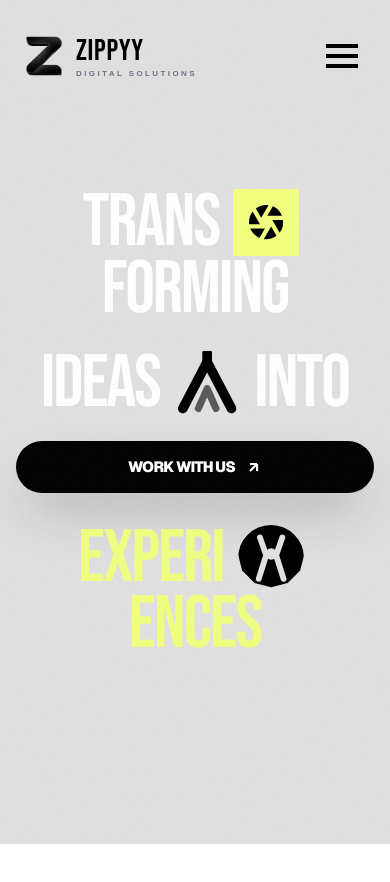
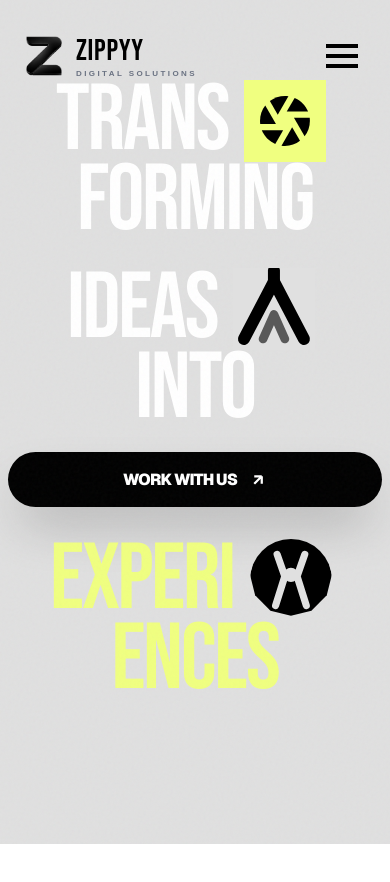
Before and after one commit to sanjaipandian-as/Zippy_Digital_solutions, a Next.js app in the folder frontend/: page / in a window 390 px wide. Shown: the top 882 px of the page. Built offline with nearby package versions, Linux system fonts and the light colour scheme.

Commit message:
Bug resolved

```diff
--- a/frontend/src/components/landing-page/Hero.jsx
+++ b/frontend/src/components/landing-page/Hero.jsx
@@ -204,8 +204,8 @@ export default function App() {
         }
     };
 
-    const fontClass = "font-bebas text-[19vw] sm:text-[20vw] md:text-[11rem] lg:text-[14.5rem] leading-[0.8] md:leading-[0.75] tracking-tight text-white select-none whitespace-normal md:whitespace-nowrap";
-    const shapeWrapper = "w-[17vw] h-[17vw] sm:w-[18vw] sm:h-[18vw] md:w-[8rem] md:h-[8rem] lg:w-[11.5rem] lg:h-[11.5rem] mx-2 sm:mx-2.5 md:mx-6 shrink-0 self-center z-20";
+    const fontClass = "font-bebas text-[24vw] md:text-[11rem] lg:text-[14.5rem] leading-[0.75] tracking-tight text-white select-none whitespace-normal md:whitespace-nowrap";
+    const shapeWrapper = "w-[21vw] h-[21vw] md:w-[8rem] md:h-[8rem] lg:w-[11.5rem] lg:h-[11.5rem] mx-2 md:mx-6 shrink-0 self-center z-20";
 
     useEffect(() => {
         // Force scroll to top on mount/reload
@@ -269,16 +269,16 @@ export default function App() {
 
     const CenteredOrbit = () => {
         // Diagonal offset values
-        const offset = isMobile ? 50 : 150;
+        const offset = isMobile ? 60 : 150;
 
         return (
             <motion.div
                 className="fixed inset-0 z-50 flex items-center justify-center pointer-events-none"
             >
-                <div className="flex items-center justify-center gap-3 sm:gap-4 md:gap-12 lg:gap-16">
+                <div className="flex items-center justify-center gap-4 md:gap-12 lg:gap-16">
                     {/* Icon 1: Asterisk - From Left -> Horizontal -> Up-Left Diagonal */}
                     <motion.div
-                        className="w-[17vw] h-[17vw] sm:w-[18vw] sm:h-[18vw] md:w-[8rem] md:h-[8rem] lg:w-[11.5rem] lg:h-[11.5rem] relative"
+                        className="w-[21vw] h-[21vw] md:w-[8rem] md:h-[8rem] lg:w-[11.5rem] lg:h-[11.5rem] relative"
                         initial={{ x: "-100vw", y: 0, opacity: 0 }}
                         animate={{
                             x: 0,
@@ -298,7 +298,7 @@ export default function App() {
 
                     {/* Icon 2: Cluster - From Bottom -> Horizontal -> Center Diagonal */}
                     <motion.div
-                        className="w-[17vw] h-[17vw] sm:w-[18vw] sm:h-[18vw] md:w-[8rem] md:h-[8rem] lg:w-[11.5rem] lg:h-[11.5rem] relative"
+                        className="w-[21vw] h-[21vw] md:w-[8rem] md:h-[8rem] lg:w-[11.5rem] lg:h-[11.5rem] relative"
                         initial={{ y: "100vh", opacity: 0 }}
                         animate={{
                             y: ["100vh", 0, 0], // 0 to 0.5 (Enter), 0.5 to 1 (Stay)
@@ -316,7 +316,7 @@ export default function App() {
 
                     {/* Icon 3: Arrow - From Right -> Horizontal -> Down-Right Diagonal */}
                     <motion.div
-                        className="w-[17vw] h-[17vw] sm:w-[18vw] sm:h-[18vw] md:w-[8rem] md:h-[8rem] lg:w-[11.5rem] lg:h-[11.5rem] relative"
+                        className="w-[21vw] h-[21vw] md:w-[8rem] md:h-[8rem] lg:w-[11.5rem] lg:h-[11.5rem] relative"
                         initial={{ x: "100vw", y: 0, opacity: 0 }}
                         animate={{
                             x: 0,
@@ -339,18 +339,18 @@ export default function App() {
     };
 
     return (
-        <div className="relative w-full min-h-screen flex flex-col justify-center bg-[#e0e0e0] selection:bg-[#F0FF80] selection:text-black">
+        <div className="relative w-full min-h-screen bg-[#e0e0e0] selection:bg-[#F0FF80] selection:text-black overflow-x-hidden">
             <style>{`@import url('https://fonts.googleapis.com/css2?family=Bebas+Neue&display=swap'); .font-bebas { font-family: 'Bebas Neue', sans-serif; }`}</style>
 
             {/* CenteredOrbit moved inside layout below */}
 
             <motion.div
                 style={{ y: yText, scale: scaleText }}
-                className="w-full flex flex-col items-center justify-center gap-8 sm:gap-10 md:gap-10 py-12 md:pt-36 md:pb-32 pointer-events-none"
+                className="w-full flex flex-col items-center justify-center gap-8 md:gap-10 pt-20 pb-16 md:pt-36 md:pb-32 pointer-events-none"
             >
                 {showOrbit && <CenteredOrbit />}
-                <motion.div style={{ opacity: opacityLine1, y: yLine1, x: xLine1 }} className="relative flex items-center justify-center w-full px-4 sm:px-5 md:px-4 text-center overflow-visible">
-                    <motion.div className="flex flex-wrap justify-center items-center gap-x-1.5 sm:gap-x-2 md:gap-x-2 gap-y-1 sm:gap-y-1.5">
+                <motion.div style={{ opacity: opacityLine1, y: yLine1, x: xLine1 }} className="relative flex items-center justify-center w-full px-2 md:px-4 text-center overflow-visible">
+                    <motion.div className="flex flex-wrap justify-center items-center gap-x-2 gap-y-1">
                         <motion.span {...textFade} className={fontClass}>TRANS</motion.span>
                         <div className={`${shapeWrapper} relative`}>
                             {!showOrbit && (
@@ -367,8 +367,8 @@ export default function App() {
                     </motion.div>
                 </motion.div>
 
-                <motion.div style={{ opacity: opacityLine2, y: yLine2 }} className="relative flex items-center justify-center w-full px-4 sm:px-5 md:px-4 text-center overflow-visible">
-                    <motion.div className="flex flex-wrap justify-center items-center gap-x-1.5 sm:gap-x-2 md:gap-x-2 gap-y-1 sm:gap-y-1.5">
+                <motion.div style={{ opacity: opacityLine2, y: yLine2 }} className="relative flex items-center justify-center w-full px-2 md:px-4 text-center overflow-visible">
+                    <motion.div className="flex flex-wrap justify-center items-center gap-x-2 gap-y-1">
                         <motion.span {...textFade} className={fontClass}>IDEAS</motion.span>
                         <div className={shapeWrapper}>
                             {!showOrbit && (
@@ -390,16 +390,16 @@ export default function App() {
                             whileHover={{ scale: 1.05 }}
                             whileTap={{ scale: 0.95 }}
                             onClick={handleOpenContact}
-                            className={`basis-full md:basis-auto h-[52px] sm:h-[56px] md:h-[65px] lg:h-[80px] bg-black text-white px-7 sm:px-9 md:px-12 rounded-full flex items-center justify-center gap-2.5 sm:gap-3 md:gap-6 mt-5 sm:mt-6 md:mt-0 md:ml-12 self-center group transition-all duration-300 pointer-events-auto shadow-2xl ${isContactOpen ? 'opacity-0 pointer-events-none scale-50' : 'opacity-100'}`}
+                            className={`basis-full md:basis-auto h-[55px] md:h-[65px] lg:h-[80px] bg-black text-white px-8 md:px-12 rounded-full flex items-center justify-center gap-3 md:gap-6 mt-6 md:mt-0 md:ml-12 self-center group transition-all duration-300 pointer-events-auto shadow-2xl ${isContactOpen ? 'opacity-0 pointer-events-none scale-50' : 'opacity-100'}`}
                         >
-                            <span className="font-sans font-black text-[15px] sm:text-base md:text-lg whitespace-nowrap uppercase tracking-tighter">Work with us</span>
-                            <svg width="17" height="17" viewBox="0 0 24 24" fill="none" stroke="currentColor" strokeWidth="3" className="group-hover:translate-x-1 group-hover:-translate-y-1 transition-transform sm:w-[18px] sm:h-[18px]"><path d="M7 17L17 7M17 7H7M17 7V17" /></svg>
+                            <span className="font-sans font-black text-base md:text-lg whitespace-nowrap uppercase tracking-tighter">Work with us</span>
+                            <svg width="18" height="18" viewBox="0 0 24 24" fill="none" stroke="currentColor" strokeWidth="3" className="group-hover:translate-x-1 group-hover:-translate-y-1 transition-transform"><path d="M7 17L17 7M17 7H7M17 7V17" /></svg>
                         </motion.button>
                     </motion.div>
                 </motion.div>
 
-                <motion.div style={{ opacity: opacityLine3, y: yLine3, x: xLine3 }} className="relative flex items-center justify-center w-full px-4 sm:px-5 md:px-4 text-center overflow-visible">
-                    <motion.div className="flex flex-wrap justify-center items-center gap-x-1.5 sm:gap-x-2 md:gap-x-2 gap-y-1 sm:gap-y-1.5">
+                <motion.div style={{ opacity: opacityLine3, y: yLine3, x: xLine3 }} className="relative flex items-center justify-center w-full px-2 md:px-4 text-center overflow-visible">
+                    <motion.div className="flex flex-wrap justify-center items-center gap-x-2 gap-y-1">
                         <motion.span {...textFade} className={`${fontClass} !text-[#F0FF80]`}>EXPERI</motion.span>
                         <div className={`${shapeWrapper} !rounded-full overflow-hidden`}>
                             {!showOrbit && (
```
